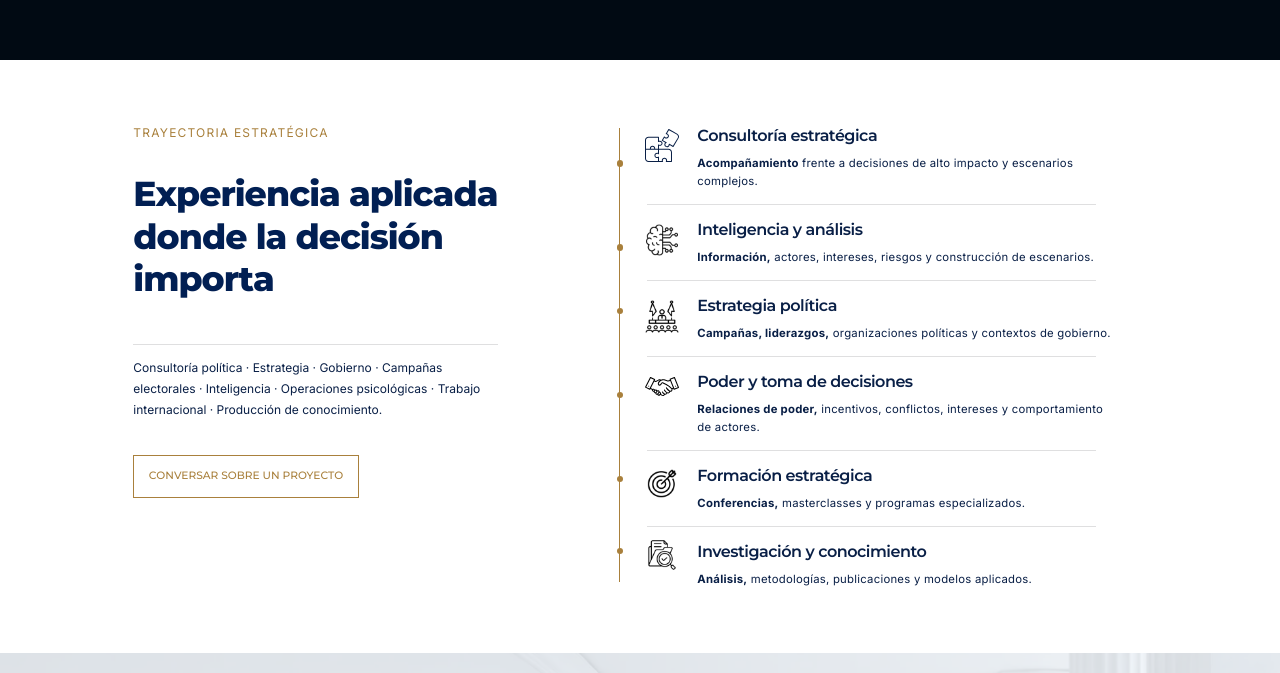
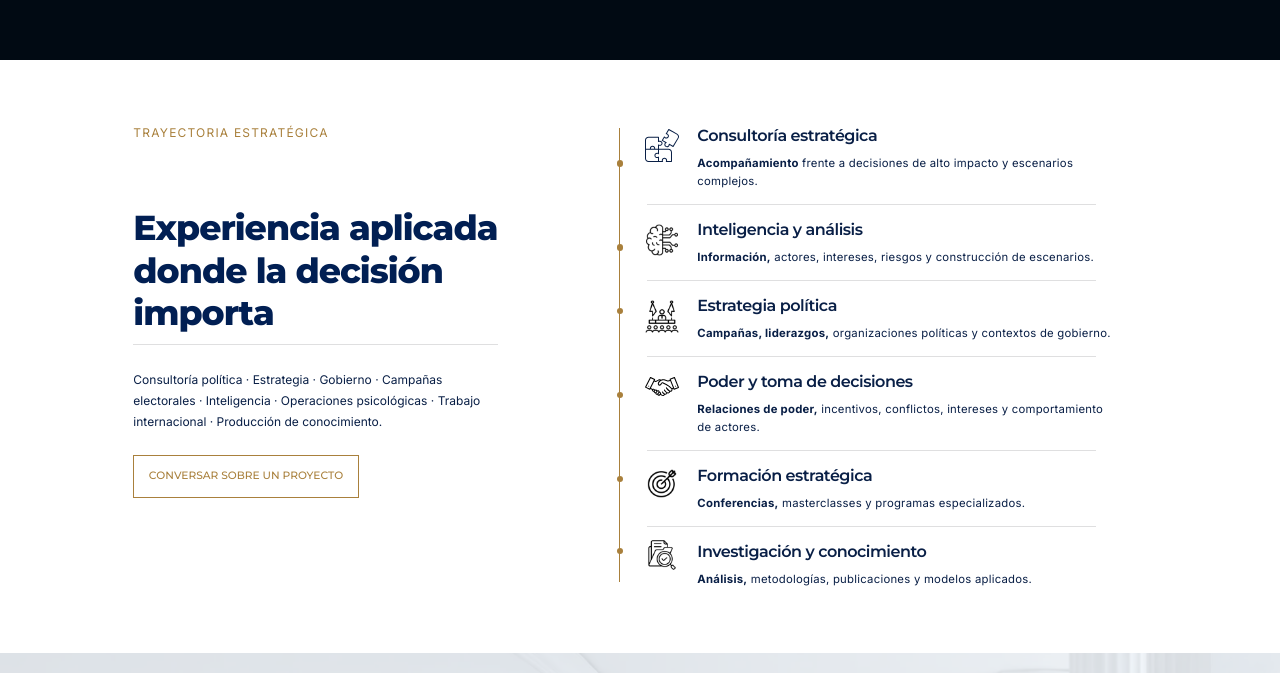
Before and after one commit to Goberna-Lab/Roberth-landing, a React (Vite) app: page / in a window 1280 px wide. Shown: the part 1647-2320 px from the top of the page. Built offline with nearby package versions, Linux system fonts and the light colour scheme.

Commit message:
Alinear titulo y parrafo de experiencia con el prototipo

```diff
--- a/src/App.css
+++ b/src/App.css
@@ -504,7 +504,7 @@
 }
 
 .exp__title {
-  top: 170.7px;
+  top: 221.7px;
 }
 
 .exp__hr {
@@ -516,7 +516,7 @@
 }
 
 .exp__p {
-  top: 445.5px;
+  top: 463.5px;
 }
 
 .exp__btn {
```
